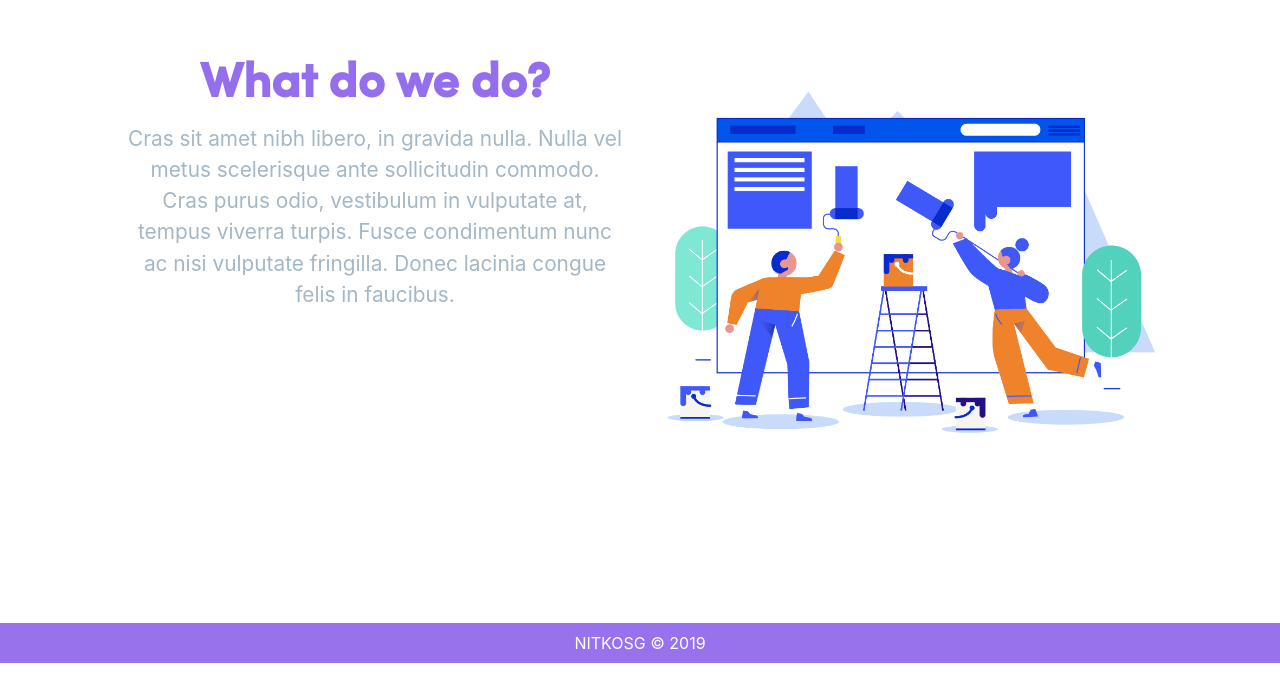
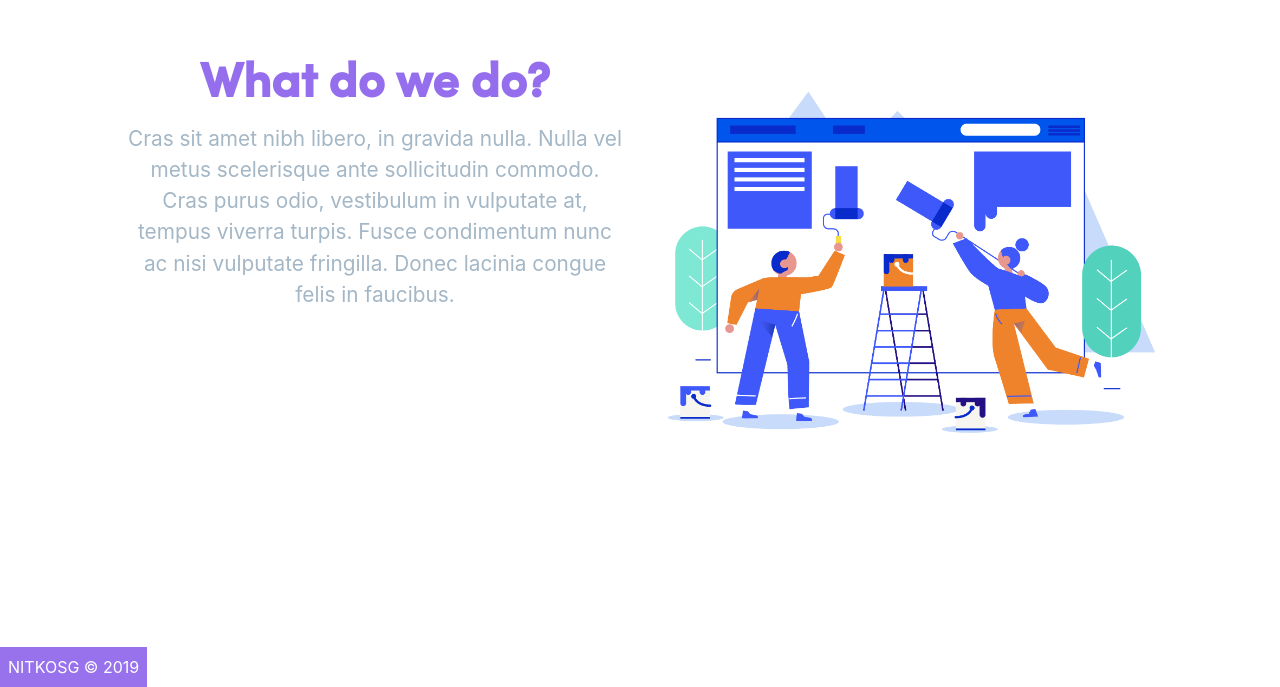
Before and after one commit to saranonearth/NITKOSG_Website, a React (Create React App) app: page / in a window 1280 px wide. Shown: the part 1479-2166 px from the top of the page. Before the commit the page ends 2142 px from the top, so only its background shows below. Built offline with nearby package versions, Linux system fonts and the light colour scheme.

Commit message:
404 Error Redirection fix

```diff
--- a/package.json
+++ b/package.json
@@ -2,7 +2,7 @@
   "name": "app",
   "version": "0.1.0",
   "private": true,
-  "homepage": "https://github.com/NITKOSG/NITKOSG_Website",
+  "homepage": "https://naras.xyz/NITKOSG_Website",
   "dependencies": {
     "bootstrap": "^4.2.1",
     "gh-pages": "^2.0.1",
--- a/src/App.js
+++ b/src/App.js
@@ -11,7 +11,7 @@ import Navigation from './components/Navigation.jsx';
 class App extends Component {
   render() {
     return (
-      <BrowserRouter>
+      <BrowserRouter basename={process.env.PUBLIC_URL}>
         <div>
           <Navigation />
           <Switch>
--- a/src/components/Home.jsx
+++ b/src/components/Home.jsx
@@ -35,7 +35,7 @@ class Home extends Component {
               <Media>
                 <Media left href='./'>
                   <Media
-                    className='img-fluid mt-5'
+                    className='img-fluid mt-5 images-animation'
                     object
                     src={Pic1}
                     alt='Who are we image'
--- a/src/components/home.css
+++ b/src/components/home.css
@@ -7,7 +7,7 @@ font-style: normal;
 
 
 div {
-	overflow-x: hidden ;
+	overflow-x: hidden;
 }
 
 
@@ -30,17 +30,19 @@ div {
 
 
 .jumbotron {
-	background:none;
+	background: none;
 	margin-left: 20px;
 	color: #9671EF;
 
 }
+
 .jumbotron h1 {
 	margin-top: 100px;
 	font-family: 'Sofia Pro Semibold', sans-serif;
 	font-weight: 700;
 
 }
+
 .jumbotron p {
 
 	color: #A9B8C6;
@@ -65,14 +67,16 @@ div {
 }
 
 
-#fp-nav ul li a span, .fp-slidesNav ul li a span {
+#fp-nav ul li a span,
+.fp-slidesNav ul li a span {
 	background: #9671EF;
 }
+
 
 /*Footer*/
 
 footer {
-	margin-top: 100px;
+	position: absolute;
 	background-color: #9872EC;
 }
 
@@ -82,29 +86,34 @@ p {
 }
 
 
+
 /* Media tag */
 
-@media (max-width: 740px){
+@media (max-width: 740px) {
 	.home {
 		height: 95vh;
 
 	}
-	.jumbotron h1{
+
+	.jumbotron h1 {
 		font-size: 3em !important;
 		margin-top: 20px;
 	}
-.jumbotron p{
+
+	.jumbotron p {
 		font-size: 1.5em !important;
 
 	}
+
 	.block-text {
 		font-size: 1.1em;
 	}
 
-.container{
+	.container {
 		margin-top: 100px;
-		background-color:#F4F9FF ;
+		background-color: #F4F9FF;
 	}
+
 	.media-text {
 		font-size: 2em;
 		padding-top: 0;
```
Lines whose indentation alone changed are shown as unchanged.
